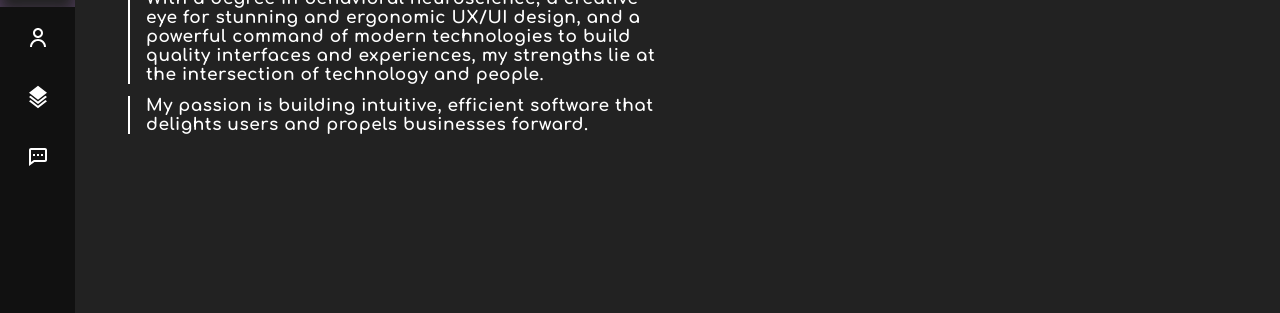
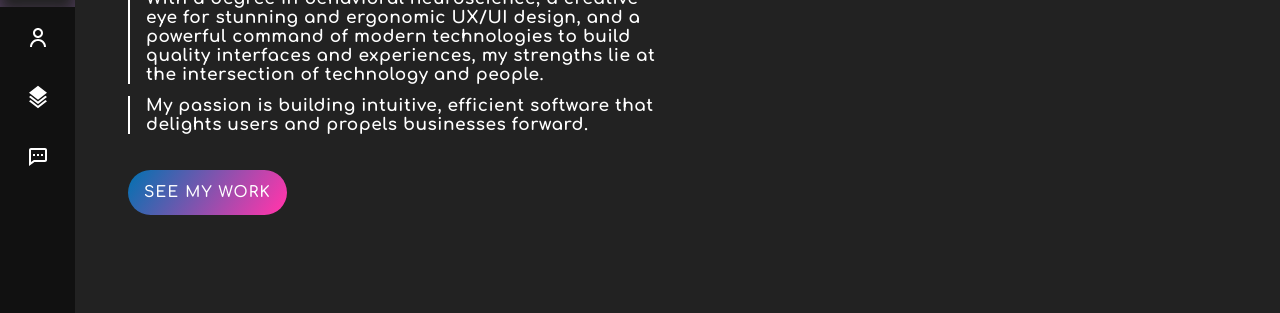
Before and after one commit to BranonConor/portfolio-official, a Gatsby site: page / in a window 1280 px wide. Shown: the part 292-605 px from the top of the page. Built offline with nearby package versions, Linux system fonts and the light colour scheme; Gatsby itself is replaced by a stand-in of ours.

Commit message:
Added buttons

```diff
--- a/gatsby-browser.js
+++ b/gatsby-browser.js
@@ -5,3 +5,6 @@
  */
 
 // You can delete this file if you're not using it
+exports.onRouteUpdate = () => {
+    window.scrollTo(0, 0)
+}
--- a/public/page-data/page-2/page-data.json
+++ /dev/null
@@ -1 +0,0 @@
-{"componentChunkName":"component---src-pages-page-2-js","path":"/page-2/","result":{"pageContext":{}},"staticQueryHashes":["63159454"]}
--- a/public/page-data/sq/d/3649515864.json
+++ /dev/null
@@ -1 +0,0 @@
-{"data":{"site":{"siteMetadata":{"title":"Branon Eusebio"}}}}
--- a/public/page-data/using-typescript/page-data.json
+++ b/public/page-data/using-typescript/page-data.json
@@ -1 +1 @@
-{"componentChunkName":"component---src-pages-using-typescript-tsx","path":"/using-typescript/","result":{"data":{"site":{"buildTime":"2021-01-21 10:02 pm UTC"}},"pageContext":{}},"staticQueryHashes":["63159454"]}
+{"componentChunkName":"component---src-pages-using-typescript-tsx","path":"/using-typescript/","result":{"data":{"site":{"buildTime":"2021-01-21 10:47 pm UTC"}},"pageContext":{}},"staticQueryHashes":["63159454"]}
--- /dev/null
+++ b/src/components/buttons/button-primary.css
@@ -0,0 +1,50 @@
+.ButtonPrimary {
+    outline: none;
+    border: none;
+    color: white;
+    /* Rose */
+    background: var(--primary-gradient);
+    border-radius: 30px;
+    min-width: 150px;
+    width: auto;
+    box-sizing: border-box;
+    padding: 8px 16px 8px 16px;
+    margin: 8px 0 8px 0;
+    height: 45px;
+    transition: 0.25s ease all;
+    display: flex;
+    justify-content: center;
+    align-items: center;
+    font-family: 'Comfortaa', sans-serif;
+    position: relative;
+    overflow: hidden;
+    z-index: 1;
+}
+.ButtonPrimary:hover {
+    box-shadow: none;
+    transform: translateY(2px);
+    transition: 0.3s ease all;
+    cursor: pointer;
+    color: white;
+}
+.ButtonPrimary::before {
+    content: '';
+    width: 100%;
+    height: 100%;
+    background: var(--secondary-accent);
+    position: absolute;
+    top: 0;
+    left: 0;
+    z-index: -2;
+    transition: 0.4s ease all;
+    opacity: 0;
+    cursor: pointer;
+}
+.ButtonPrimary:hover::before {
+    opacity: 1;
+}
+.ButtonPrimary img {
+    width: 30px;
+    height: auto;
+    margin: 0 4px 0 0;
+}
--- /dev/null
+++ b/src/components/buttons/button-primary.js
@@ -0,0 +1,30 @@
+import './button-primary.css'
+import "aos/dist/aos.css";
+
+import React, {useEffect} from 'react'
+
+import AOS from "aos";
+
+const ButtonPrimary = (props) => {
+    useEffect(() => {
+        AOS.init();
+        AOS.refresh();
+    });
+
+    return (
+        <a
+            href={props.link}
+            className='ButtonPrimary button-text'
+            download={props.download === true}
+            data-aos={props.animation}
+            data-aos-duration={props.animationTime}
+        >
+            {/* if an icon prop is passed, display it */}
+            {props.icon && <img src={props.icon} alt='Button Icon' width='30' height='30'/>}
+            {/* display the content passed as a prop i.e. - what goes inside the button? */}
+            {props.content}
+        </a>
+    );
+};
+
+export default ButtonPrimary
--- a/src/components/form.css
+++ b/src/components/form.css
@@ -37,7 +37,7 @@ input, textarea {
     outline: none;
     background: var(--dark-bg);
     color: var(--light-clinic-blue);
-    font-family: 'Nunito', sans-serif;
+    font-family: 'Comfortaa', sans-serif;
     font-weight: bold;
     padding: 0 0 0 0;
     box-shadow: var(--nav-shadow);
@@ -52,7 +52,7 @@ input {
     box-sizing: border-box;
 }
 input::placeholder, textarea::placeholder {
-    font-family: 'Nunito', sans-serif;
+    font-family: 'Comfortaa', sans-serif;
     color: var(--detail-grey);
     font-size: 14px;
     font-weight: normal;
@@ -86,6 +86,7 @@ form .btn-primary {
     position: relative;
     z-index: 1;
     font-weight: normal;
+    font-family: 'Comfortaa', sans-serif;
     text-transform: uppercase;
     font-size: 15px;
     letter-spacing: 1.25px;
--- /dev/null
+++ b/src/pages/index.css
@@ -0,0 +1,3 @@
+.IndexPage .ButtonPrimary {
+    margin: 32px 0;
+}
--- a/src/pages/index.js
+++ b/src/pages/index.js
@@ -1,8 +1,10 @@
 import "aos/dist/aos.css";
+import './index.css'
 
 import React, {useEffect} from "react"
 
 import AOS from "aos";
+import ButtonPrimary from '../components/buttons/button-primary'
 import Layout from "../components/layout"
 import SEO from "../components/seo"
 
@@ -29,6 +31,9 @@ const IndexPage = () => {
                 lie at the intersection of technology and people.
               </p>
               <p className='subtitle-white' data-aos='fade-right' data-aos-duration='900'>My passion is building intuitive, efficient software that delights users and propels businesses forward.</p>
+              <div data-aos='fade-right' data-aos-duration='1100'>
+                <ButtonPrimary link='/projects' content='See my work' />
+              </div>
             </div>
             <div className="right">
 
```
Also changed, not shown: public/static/6d91c86c0fde632ba4cd01062fd9ccfa/2a4de/gatsby-astronaut.png (deleted), public/static/6d91c86c0fde632ba4cd01062fd9ccfa/5db04/gatsby-astronaut.png (deleted), public/static/6d91c86c0fde632ba4cd01062fd9ccfa/62b1f/gatsby-astronaut.png (deleted), public/static/6d91c86c0fde632ba4cd01062fd9ccfa/630fb/gatsby-astronaut.png (deleted), public/static/6d91c86c0fde632ba4cd01062fd9ccfa/6d161/gatsby-astronaut.png (deleted), public/static/6d91c86c0fde632ba4cd01062fd9ccfa/ee604/gatsby-astronaut.png (deleted).
